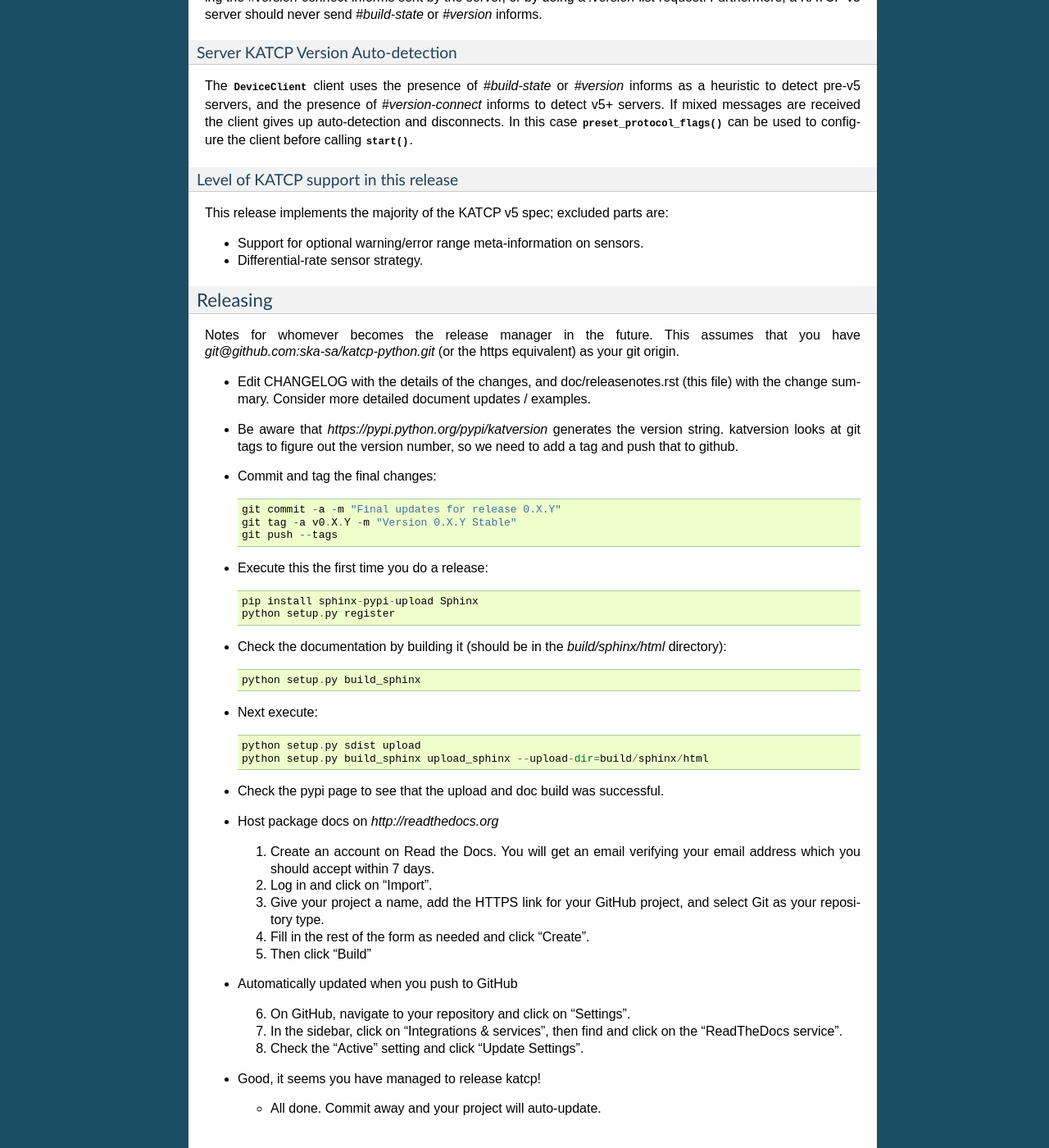
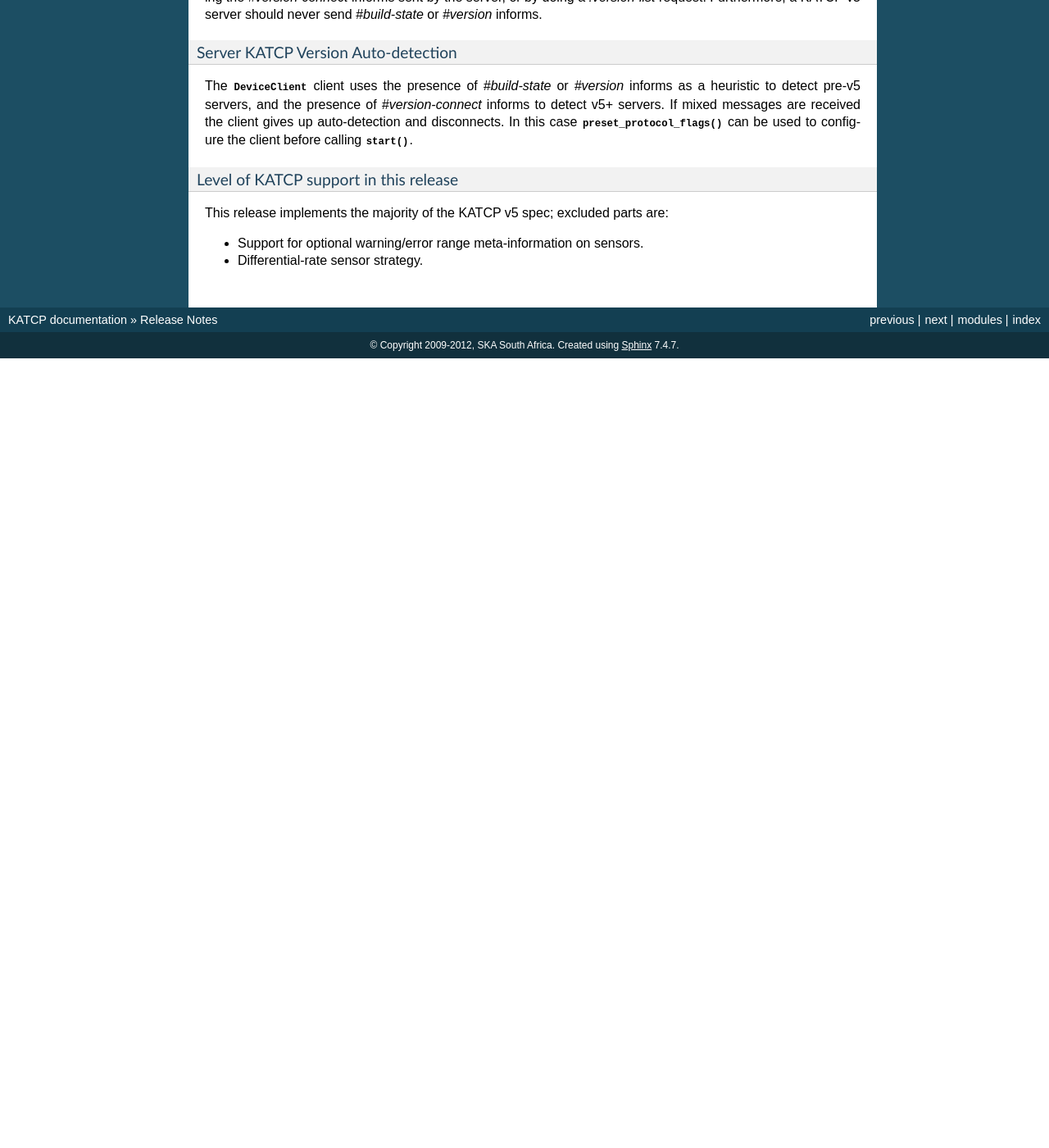
Before and after one commit to ska-sa/katcp-python, a Sphinx documentation site: the page built from doc/releasenotes.rst, in a window 1280 px wide and 1400 px high, scrolled down 4759 px. Shown: the whole window at 82% size. Built offline with Sphinx 7.4.7, drawn with Linux system fonts in a browser that asks for light colours; formulas are drawn with MathJax 3; the version number could not be read and is left out; after the commit the page ends 5196 px from its top, so only the background shows below that.

Commit message:
Remove old notes on releasing
Superseded by more detailed notes in `how_to_contribute.rst`.

```diff
--- a/doc/releasenotes.rst
+++ b/doc/releasenotes.rst
@@ -297,62 +297,3 @@ This release implements the majority of the KATCP v5 spec; excluded parts are:
 
 * Support for optional warning/error range meta-information on sensors.
 * Differential-rate sensor strategy.
-
-Releasing
----------
-
-Notes for whomever becomes the release manager in the future. This assumes that
-you have `git@github.com:ska-sa/katcp-python.git` (or the https equivalent) as
-your git origin.
-
-* Edit CHANGELOG with the details of the changes, and doc/releasenotes.rst (this
-  file) with the change summary. Consider more detailed document updates /
-  examples.
-
-* Be aware that `https://pypi.python.org/pypi/katversion` generates the version
-  string. katversion looks at git tags to figure out the version number, so we
-  need to add a tag and push that to github.
-
-* Commit and tag the final changes::
-
-    git commit -a -m "Final updates for release 0.X.Y"
-    git tag -a v0.X.Y -m "Version 0.X.Y Stable"
-    git push --tags
-
-* Execute this the first time you do a release::
-
-    pip install sphinx-pypi-upload Sphinx
-    python setup.py register
-
-* Check the documentation by building it (should be in the `build/sphinx/html`
-  directory)::
-
-    python setup.py build_sphinx
-
-* Next execute::
-
-   python setup.py sdist upload
-   python setup.py build_sphinx upload_sphinx --upload-dir=build/sphinx/html
-
-* Check the pypi page to see that the upload and doc build was successful.
-
-* Host package docs on `http://readthedocs.org`
-
-  1. Create an account on Read the Docs. You will get an email verifying your
-     email address which you should accept within 7 days.
-  2. Log in and click on "Import".
-  3. Give your project a name, add the HTTPS link for your GitHub project, and
-     select Git as your repository type.
-  4. Fill in the rest of the form as needed and click "Create".
-  5. Then click "Build"
-
-* Automatically updated when you push to GitHub
-
-  6. On GitHub, navigate to your repository and click on "Settings".
-  7. In the sidebar, click on "Integrations & services", then find and click on
-     the "ReadTheDocs service".
-  8. Check the "Active" setting and click "Update Settings".
-
-* Good, it seems you have managed to release katcp!
-
-  - All done. Commit away and your project will auto-update.
```
